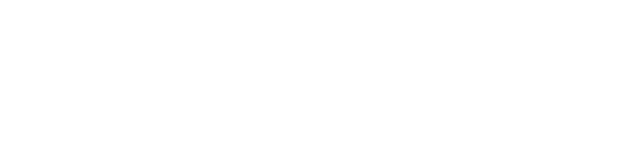
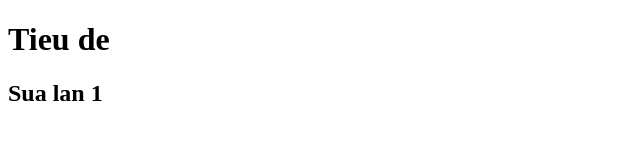
Before and after one commit to kelvinn0104/Duan6, a plain HTML site: page index.html in a window 1280 px wide. Shown: the whole page, without its empty margins (0-640 px from the left). Drawn offline with Linux system fonts and the light colour scheme.

Commit message:
sua lan 1

```diff
--- a/index.html
+++ b/index.html
@@ -8,7 +8,8 @@
 </head>
 
 <body>
-
+    <h1>Tieu de</h1>
+    <h2> Sua lan 1</h2>
 </body>
 
 </html>
```
